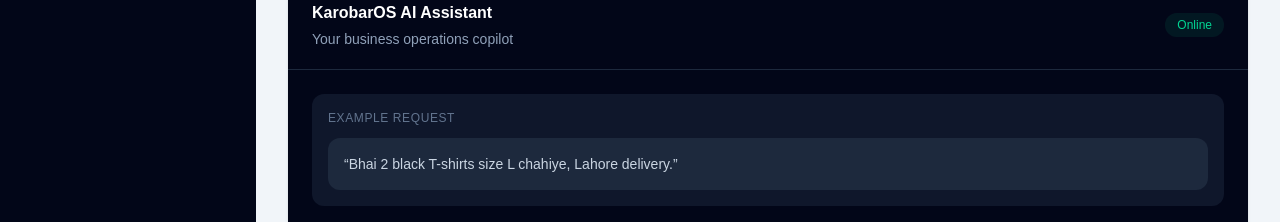
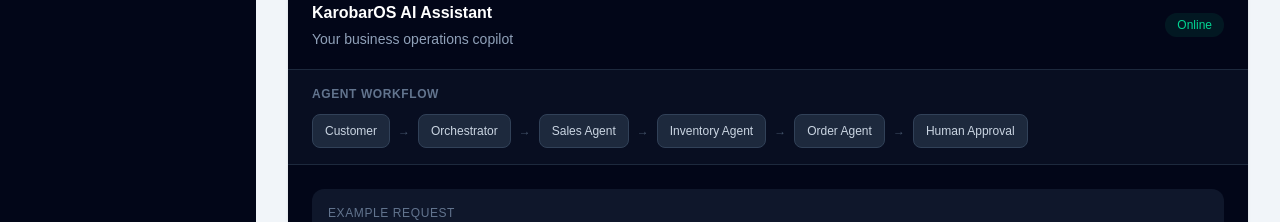
Before and after one commit to Hubaib71/karobaros, a Next.js app in the folder frontend/: page / in a window 1280 px wide. Shown: the part 557-779 px from the top of the page. Built offline with nearby package versions, Linux system fonts and the light colour scheme; no server answers.

Commit message:
feat: visualize AI agent workflow

```diff
--- a/frontend/src/app/page.tsx
+++ b/frontend/src/app/page.tsx
@@ -922,6 +922,39 @@ return ( <main className="min-h-screen bg-slate-100 text-slate-900"> <div classN
             </div>
 
           </div>
+          {/* Agent Workflow */}
+
+<div className="border-b border-slate-800 bg-slate-900/50 px-6 py-4">
+  <p className="text-xs font-semibold uppercase tracking-wider text-slate-500">
+    Agent workflow
+  </p>
+
+  <div className="mt-3 flex flex-wrap items-center gap-2 text-xs">
+    {[
+      "Customer",
+      "Orchestrator",
+      "Sales Agent",
+      "Inventory Agent",
+      "Order Agent",
+      "Human Approval",
+    ].map((step, index, steps) => (
+      <div
+        key={step}
+        className="flex items-center gap-2"
+      >
+        <span className="rounded-lg border border-slate-700 bg-slate-800 px-3 py-2 font-medium text-slate-300">
+          {step}
+        </span>
+
+        {index < steps.length - 1 && (
+          <span className="text-slate-600">
+            →
+          </span>
+        )}
+      </div>
+    ))}
+  </div>
+</div>
 
           {/* Chat */}
 
```
